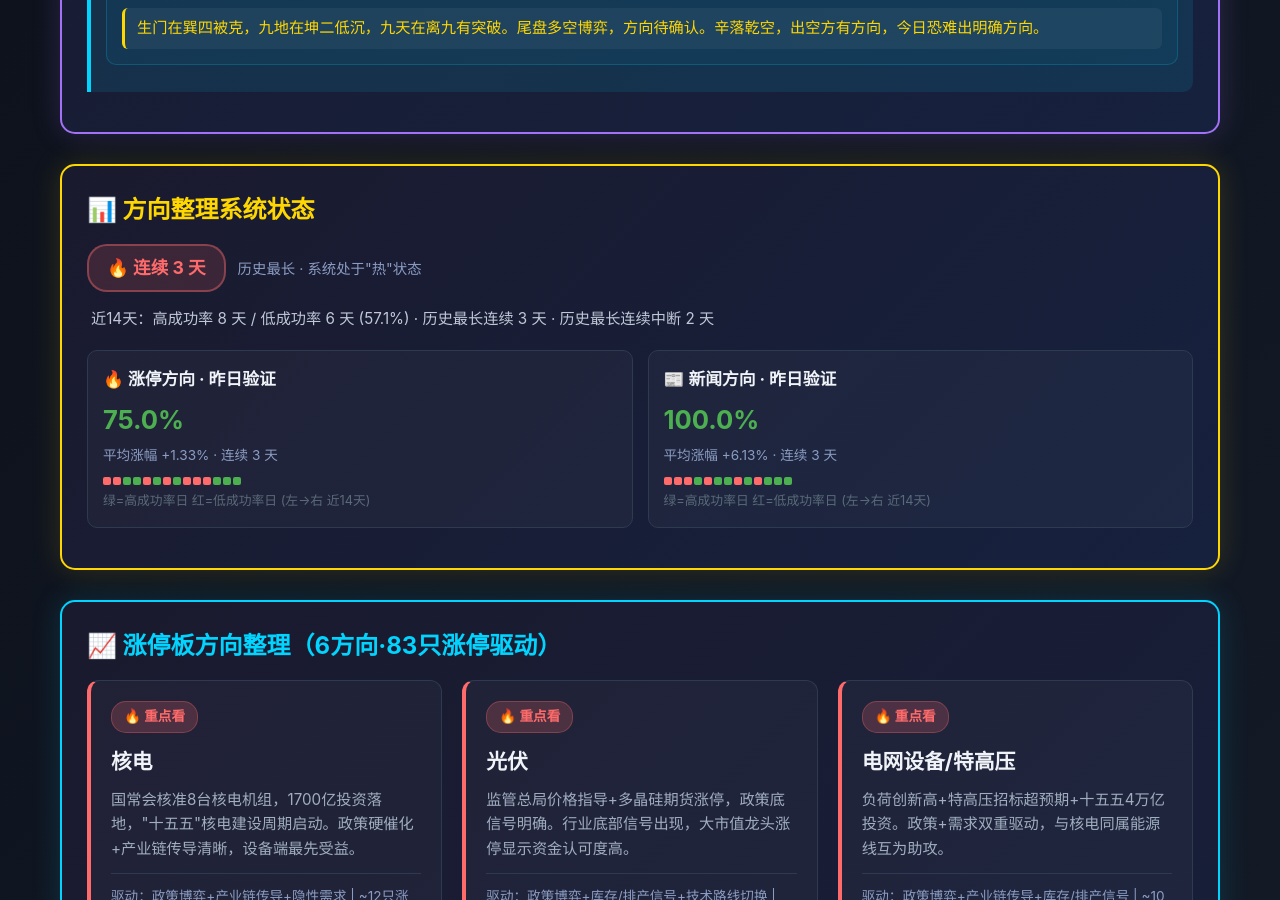
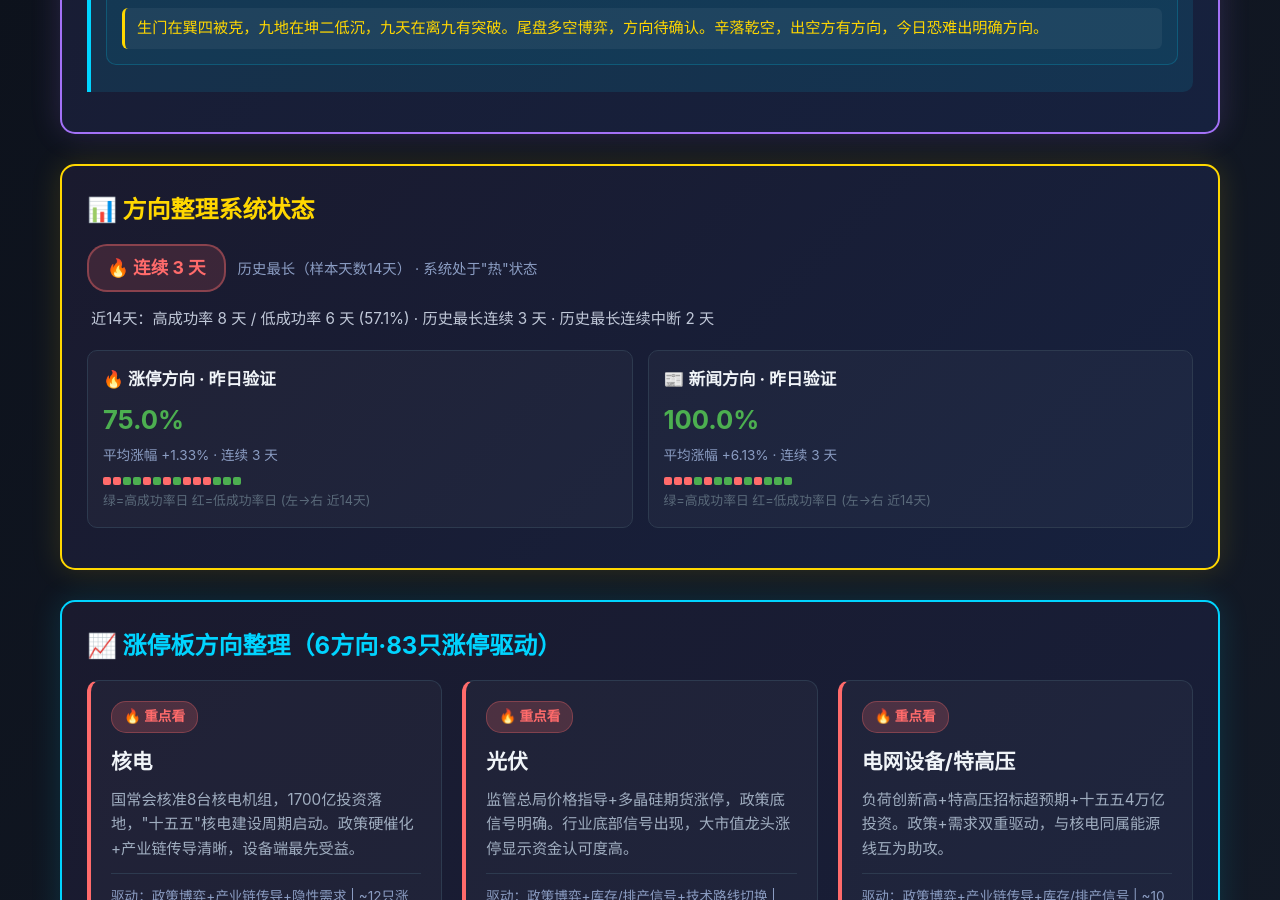
Before and after one commit to xiaoyi0319a/yixue-dashboard, a Jekyll site: the page index.html, which Jekyll copies as it is, in a window 1280 px wide and 900 px high, scrolled down 1168 px. Built offline with Jekyll 4.4.1, drawn with Linux system fonts in a browser that asks for light colours; comment, search, counter and statistics services are not loaded.

Commit message:
系统状态标注样本天数：历史最长（样本天数x天）

```diff
--- a/data/system-status.json
+++ b/data/system-status.json
@@ -1,6 +1,6 @@
 {
   "date": "2026-08-04",
-  "computed_at": "2026-08-04T17:51:44.047730",
+  "computed_at": "2026-08-04T17:53:54.425080",
   "overall": {
     "current_streak_type": "win",
     "current_streak_days": 3,
@@ -87,7 +87,7 @@
   "badge": {
     "text": "🔥 连续 3 天",
     "class": "hot",
-    "label": "历史最长"
+    "label": "历史最长（样本天数14天）"
   },
   "directions": {
     "limit_up": {
--- a/index.html
+++ b/index.html
@@ -76,7 +76,7 @@
 
             // 内联的默认数据（当 fetch 失败时显示）
             const defaultData = {
-                "badge": { "text": "🔥 连续 3 天", "class": "hot", "label": "历史最长" },
+                "badge": { "text": "🔥 连续 3 天", "class": "hot", "label": "历史最长（样本天数14天）" },
                 "overall": { "current_streak_days": 3, "last_14_hot_days": 8, "last_14_cold_days": 6, "last_14_win_rate": 0.5714, "max_win_streak": 3, "max_loss_streak": 2 },
                 "directions": {
                     "limit_up": { "last_win_rate": 0.75, "last_avg_return": 1.33, "streak_days": 3, "history": [
```
